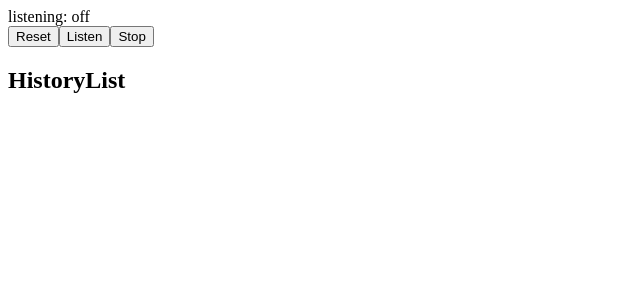
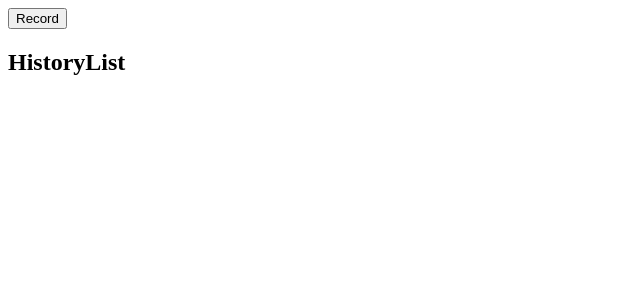
Before and after one commit to kototo522/zinbee-app, a Next.js app: page / in a window 1280 px wide. Shown: the top 300 px of the page, without its empty margins (0-640 px from the left). Built offline with nearby package versions, Linux system fonts and the light colour scheme.

Commit message:
feat: record機能を実装.

```diff
--- a/src/componemts/record.tsx
+++ b/src/componemts/record.tsx
@@ -12,6 +12,7 @@ const Record = () => {
     finalTranscript,
     resetTranscript,
     listening,
+    browserSupportsSpeechRecognition,
   } = useSpeechRecognition()
 
   useEffect(() => {
@@ -20,43 +21,40 @@ const Record = () => {
     }
   }, [interimTranscript, finalTranscript])
 
-  if (!SpeechRecognition.browserSupportsSpeechRecognition()) {
-    return null
-  }
-
-  if (!SpeechRecognition.browserSupportsSpeechRecognition()) {
+  if (!browserSupportsSpeechRecognition) {
     console.log(
       'Your browser does not support speech recognition software! Try Chrome desktop, maybe?'
     )
   }
 
-  const listenContinuously = () => {
+  const startRecord = () => {
     SpeechRecognition.startListening({
       continuous: true,
       language: 'ja',
     })
   }
 
+  const stopRecord = () => {
+    SpeechRecognition.stopListening()
+
+    setMessage(transcript)
+    resetTranscript()
+  }
+
   return (
     <div>
-      <div>
-        <span>listening: {listening ? 'on' : 'off'}</span>
+      <button type="button" onClick={startRecord}>
+        Record
+      </button>
+      {listening && (
         <div>
-          <button type="button" onClick={resetTranscript}>
-            Reset
-          </button>
-          <button type="button" onClick={listenContinuously}>
-            Listen
-          </button>
-          <button type="button" onClick={SpeechRecognition.stopListening}>
+          <button type="button" onClick={stopRecord}>
             Stop
           </button>
+          <div>{transcript}</div>
         </div>
-      </div>
+      )}
       <div>{message}</div>
-      <div>
-        <span>{transcript}</span>
-      </div>
     </div>
   )
 }
```
